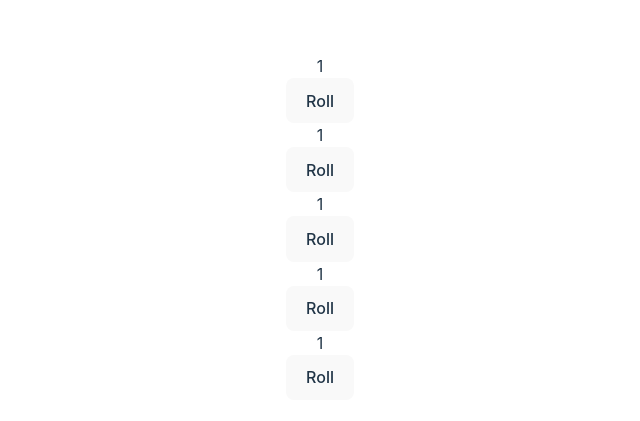
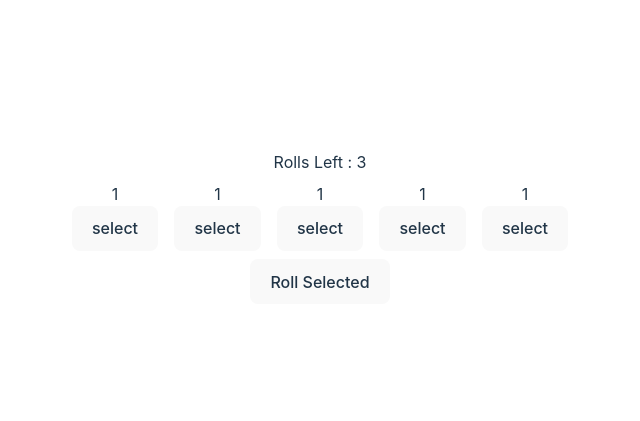
Before and after one commit to mynameisERL/savingthrow, a React (Vite) app: page / in a window 1280 px wide. Shown: the part 173-594 px from the top of the page, without its empty margins (320-960 px from the left). Built offline with nearby package versions, Linux system fonts and the light colour scheme.

Commit message:
feat: adds hand class and component for manual testing

```diff
--- a/src/App.tsx
+++ b/src/App.tsx
@@ -1,14 +1,10 @@
 import "./App.css";
-import DieRoller from "./Components/Die";
+import HandTest from "./Components/HandTest";
 
 function App() {
   return (
     <div>
-      <DieRoller />
-      <DieRoller />
-      <DieRoller />
-      <DieRoller />
-      <DieRoller />
+      <HandTest />
     </div>
   );
 }
--- a/src/Classes/Hand.ts
+++ b/src/Classes/Hand.ts
@@ -1,6 +1,6 @@
 import { makeObservable, observable, action } from "mobx";
 import Die from "./Die";
-type NumString = "0" | "1" | "2" | "3" | "4" | "5";
+// type NumString = "0" | "1" | "2" | "3" | "4" | "5";
 // Rich how do we do this
 // pls help
 
@@ -18,14 +18,49 @@ class Hand {
     this.rollsLeft = rollsLeft;
     this.currentHandScore = 0;
     this.selectedDice = {};
+
+    makeObservable(this, {
+      currentHandScore: observable,
+      currentDice: observable,
+      selectedDice: observable,
+      rollsLeft: observable,
+      selectDie: action,
+    });
+  }
+  // selectDie > moves into selectedDice
+  //    use the dice index from current dice > store it into selected dice on that key
+
+  selectDie(diceIndex: number) {
+    this.selectedDice[diceIndex] = this.currentDice[diceIndex];
   }
 
   // rollSelected > loops through selectedDice and calls roll method on each die // decrement rollsLeft
-  // selectDie > moves into selectedDice
-  //    use the dice index from current dice > store it into selected dice on that key
+  rollSelected() {
+    if (this.rollsLeft) {
+      this.rollsLeft--;
+      for (let diceKey in this.selectedDice) {
+        const currentDie = this.selectedDice[diceKey];
+        currentDie.roll();
+        delete this.selectedDice[diceKey];
+      }
+    }
+  }
+
   // unSelectDie > moves out selectedDice
+  unselectDie(diceIndex: number) {
+    delete this.selectedDice[diceIndex];
+  }
+
   // decreaseRolls > for use with rollSelected
+  decreaseRolls() {
+    this.rollsLeft--;
+  }
+
   // increaseRolls > have an item you use midgame to give an extra roll
+  increaseRolls() {
+    this.rollsLeft++;
+  }
+
   // calculateScore > call scorer.calculate with this
 }
 
--- a/src/Components/Die.tsx
+++ b/src/Components/DieTest.tsx
@@ -3,7 +3,7 @@ import { observer } from "mobx-react";
 import Die from "../Classes/Die";
 import { useState } from "react";
 
-const DieRoller = observer(() => {
+const DieTest = observer(() => {
   const [die] = useState(() => new Die());
   console.log(die);
   return (
@@ -20,4 +20,4 @@ const DieRoller = observer(() => {
   );
 });
 
-export default DieRoller;
+export default DieTest;
--- /dev/null
+++ b/src/Components/HandTest.tsx
@@ -0,0 +1,49 @@
+import { observer } from "mobx-react";
+
+import Hand from "../Classes/Hand";
+import { useState } from "react";
+
+const HandTest = observer(() => {
+  const [hand] = useState(() => new Hand(5, 3));
+
+  return (
+    <div>
+      <section>Rolls Left : {hand.rollsLeft}</section>
+      <ul className="flex flex-row">
+        {hand.currentDice.map((dice, index) => {
+          const selected = hand.selectedDice[index] ? true : false;
+          console.log(index, selected);
+          return (
+            <li
+              className={`flex flex-col m-2 ${
+                selected && "border border-b-emerald-600"
+              }`}
+            >
+              <p>{dice.currentNumber}</p>
+              <button
+                onClick={() => {
+                  if (selected) {
+                    hand.unselectDie(index);
+                  } else {
+                    hand.selectDie(index);
+                  }
+                }}
+              >
+                {selected ? "remove" : "select"}
+              </button>
+            </li>
+          );
+        })}
+      </ul>
+      <button
+        onClick={() => {
+          hand.rollSelected();
+        }}
+      >
+        Roll Selected
+      </button>
+    </div>
+  );
+});
+
+export default HandTest;
```
